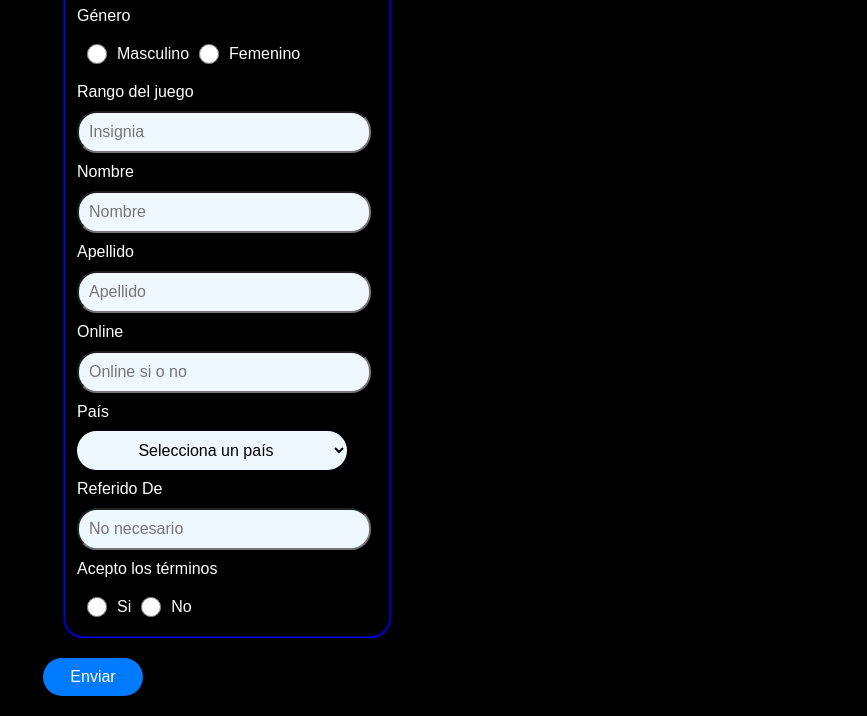
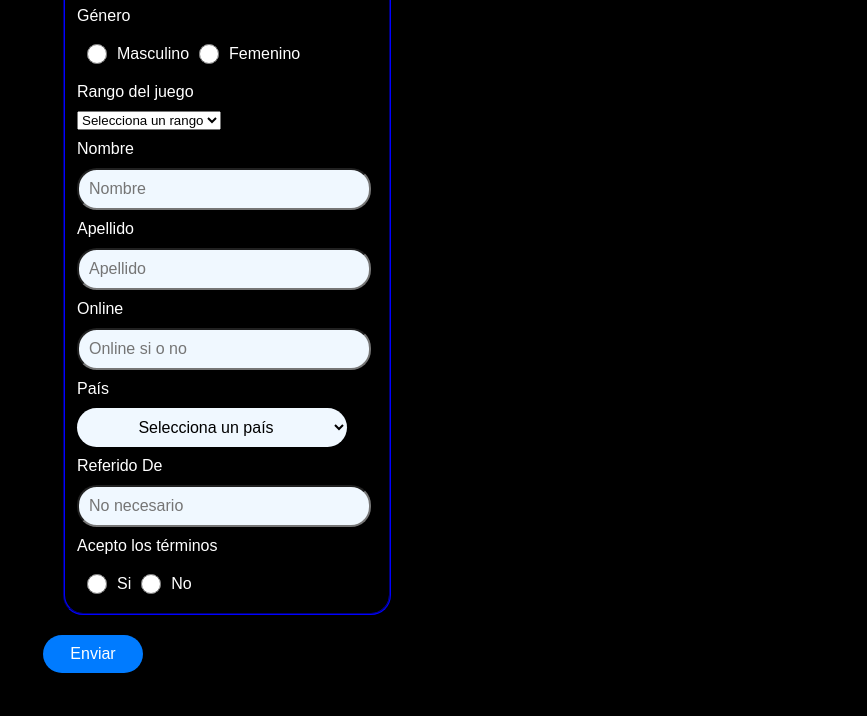
Before and after one commit to INGsebas14/formulario-prueba-pagina-web, a website: page index.html in a window 1280 px wide. Shown: the part 814-1530 px from the top of the page, without its empty margins (413-1280 px from the left). After the commit the page ends 1507 px from the top, so only its background shows below. Drawn offline with Linux system fonts and the light colour scheme.

Commit message:
cambiamos el input de rango y le pusimos un select para que nada mas elija el rango

```diff
--- a/index.html
+++ b/index.html
@@ -51,7 +51,14 @@
                 </div>
 
                 <label for="insignia">Rango del juego</label>
-                <input type="text" id="insignia" placeholder="Insignia">
+                <select name="insignia" id="insignia">
+                    <option value="" selected>Selecciona un rango</option>
+                    <option value="1">Plata</option>
+                    <option value="2">Oro</option>
+                    <option value="3">Diamanete</option>
+                    <option value="4">Heroico</option>
+                    <option value="5">Maestro</option>
+                </select>
 
                 <label for="nombre">Nombre</label>
                 <input type="text" id="nombre"  placeholder="Nombre">
```
